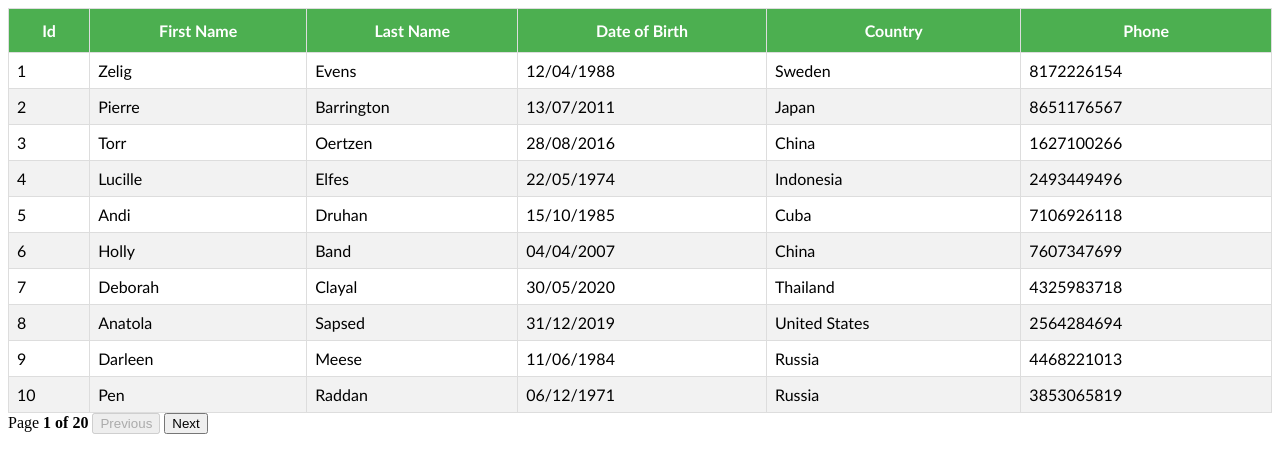
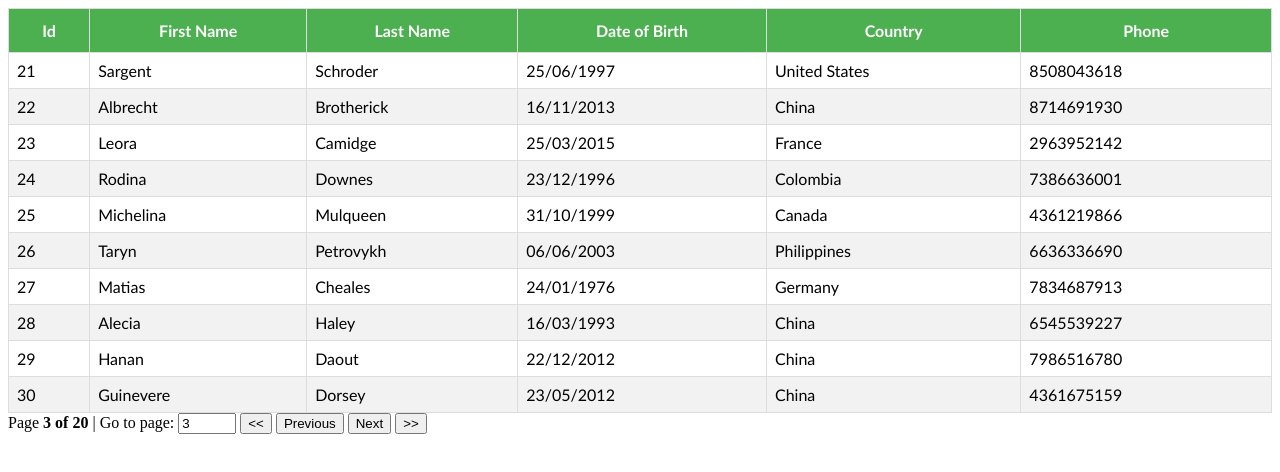
Before and after one commit to SaqibSattar/react-table, a React (Vite) app: page / in a window 1280 px wide. Shown: the top 472 px of the page. Built offline with nearby package versions, Linux system fonts and the light colour scheme.

Commit message:
Pagination (Goto Page)

```diff
--- a/src/components/PaginationTable.jsx
+++ b/src/components/PaginationTable.jsx
@@ -19,10 +19,13 @@
     canNextPage,
     pageOptions,
     state,
+    gotoPage,
+    pageCount,
     prepareRow
   } = useTable({
     columns,
-    data
+    data,
+    initialState: { pageIndex: 2 }
   },
   usePagination
   )
@@ -61,12 +64,30 @@
             {pageIndex + 1} of {pageOptions.length}
           </strong>{' '}
         </span>
+        <span>
+          | Go to page:{' '}
+          <input
+            type="number"
+            defaultValue={pageIndex + 1}
+            onChange={e => {
+              const pageNumber = e.target.value ? Number(e.target.value) - 1 : 0
+              gotoPage(pageNumber)
+            }}
+            style={{ width: '50px' }}
+          />
+        </span>{' '}
+        <button onClick={() => gotoPage(0)} disabled={!canPreviousPage}>
+          {'<<'}
+        </button>{' '}
         <button onClick={() => previousPage()} disabled={!canPreviousPage}>
           Previous
         </button>{' '}
         <button onClick={() => nextPage()} disabled={!canNextPage}>
           Next
         </button>{' '}
+        <button onClick={() => gotoPage(pageCount - 1)} disabled={!canNextPage}>
+          {'>>'}
+        </button>{' '}
       </div>
     </>
   )
```
